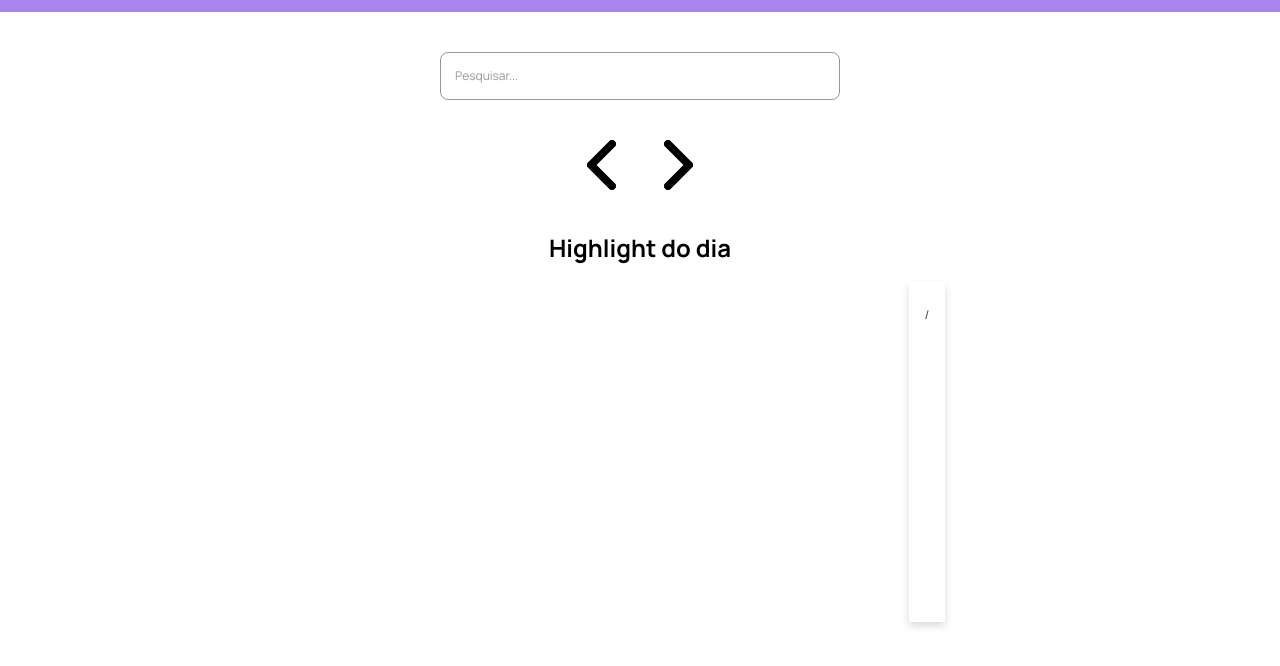
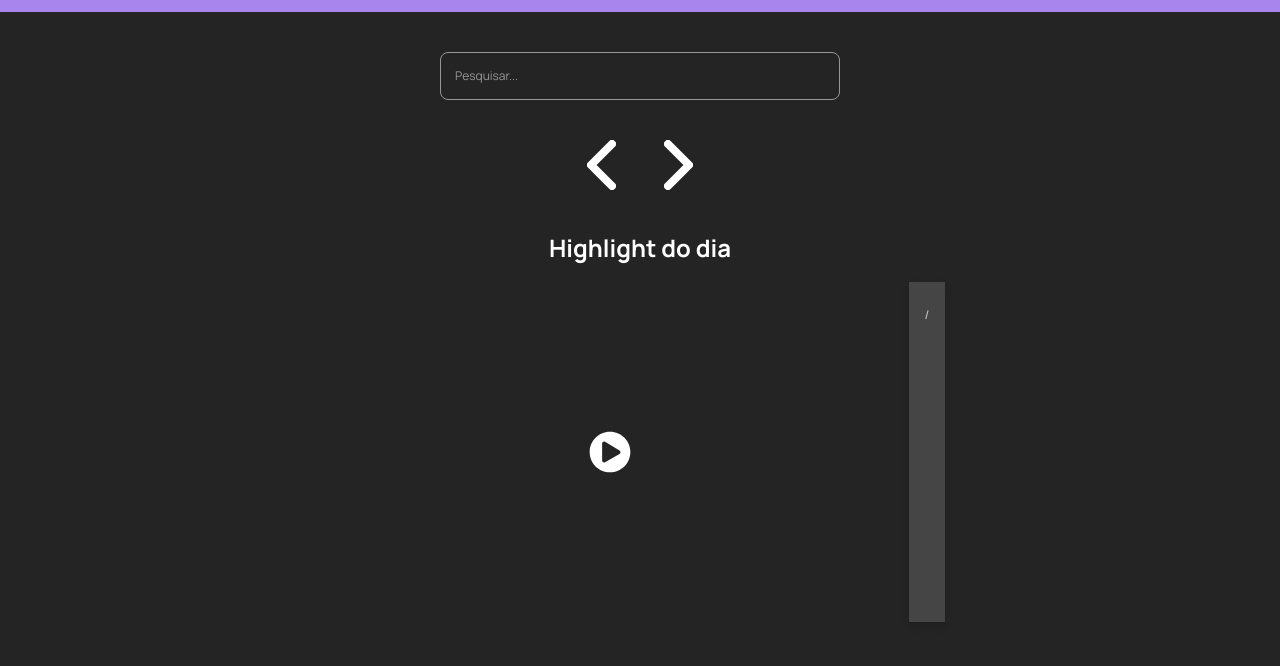
Before and after one commit to eugenio-cyber/javascript-cubos-flix, a website: page index.html in a window 1280 px wide. Both pictures are taken after a click on the picture 1244 px from the left and 42 px from the top of the page. Shown: the part 72-738 px from the top of the page. Drawn offline with Linux system fonts and the light colour scheme; no server answers.

Commit message:
adição: troca de tema

```diff
--- a/index.html
+++ b/index.html
@@ -13,6 +13,7 @@
     <script src="search.js" defer></script>
     <script src="modal.js" defer></script>
     <script src="pagination.js" defer></script>
+    <script src="theme.js" defer></script>
   </head>
 
   <body>
--- /dev/null
+++ b/theme.js
@@ -0,0 +1,41 @@
+const body = document.querySelector("body");
+const btnTheme = document.querySelector(".btn-theme");
+const btnPrev = document.querySelector(".btn-prev");
+const btnNext = document.querySelector(".btn-next");
+let theme = localStorage.getItem("theme") === "dark" ? "dark" : "white";
+
+const changeTheme = () => {
+  body.style.setProperty(
+    "--background-color",
+    theme === "white" ? "#fff" : "#242424"
+  );
+  body.style.setProperty(
+    "--highlight-background",
+    theme === "white" ? "#fff" : "#454545"
+  );
+  body.style.setProperty(
+    "--highlight-description",
+    theme === "white" ? "#000000cc" : "#ffffffcc"
+  );
+  body.style.setProperty(
+    "--highlight-color",
+    theme === "white" ? "#000000b3" : "#ffffffb3"
+  );
+  body.style.setProperty("--color", theme === "dark" ? "#fff" : "#000");
+  btnNext.src =
+    theme === "white"
+      ? "./assets/seta-direita-preta.svg"
+      : "./assets/seta-direita-branca.svg";
+  btnPrev.src =
+    theme === "white"
+      ? "./assets/seta-esquerda-preta.svg"
+      : "./assets/seta-esquerda-branca.svg";
+  localStorage.setItem("theme", theme);
+};
+
+changeTheme();
+
+btnTheme.addEventListener("click", () => {
+  theme = localStorage.getItem("theme") === "white" ? "dark" : "white";
+  changeTheme();
+});
```
